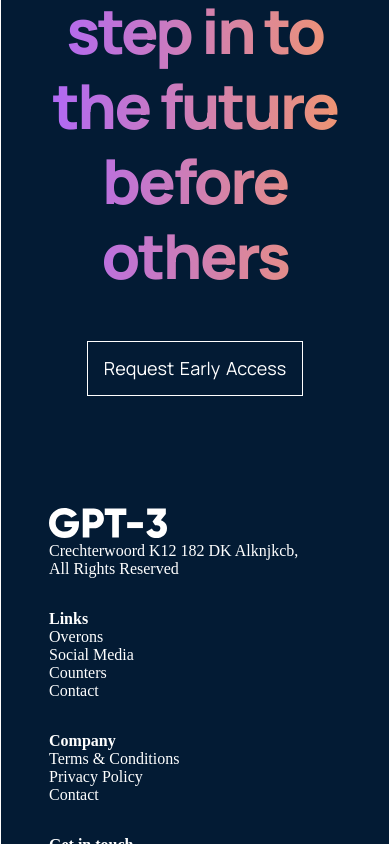
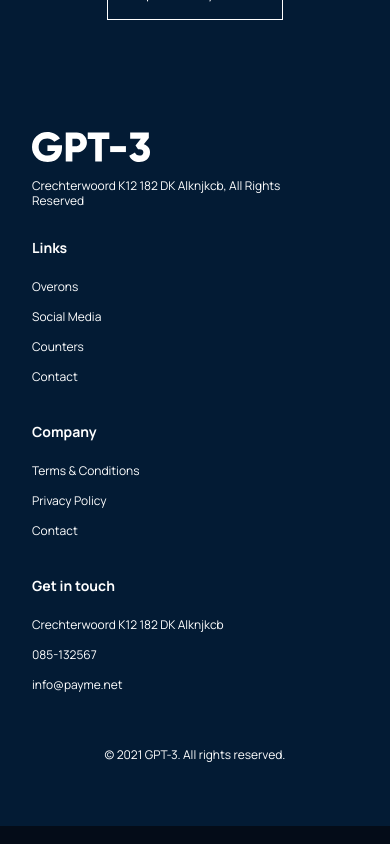
Before and after one commit to RyanSyme/GPT3, a React (Create React App) app: page / in a window 390 px wide. Shown: the part 7460-8304 px from the top of the page. Built offline with nearby package versions, Linux system fonts and the light colour scheme.

Commit message:
add css and @media to footer

```diff
--- a/src/containers/footer/Footer.jsx
+++ b/src/containers/footer/Footer.jsx
@@ -12,7 +12,7 @@ const Footer = () => {
                 <p>Request Early Access</p>
             </div>
             <div className='gpt3__footer-links'>
-                <div className='gpt3__footer-logo'>
+                <div className='gpt3__footer-links_logo'>
                     <img src={gpt3Logo} alt='Logo'/>
                     <p>Crechterwoord K12 182 DK Alknjkcb, All Rights Reserved</p>
                 </div>
--- a/src/containers/footer/footer.css
+++ b/src/containers/footer/footer.css
@@ -1,8 +1,4 @@
 .gpt3__footer {
-    border: 1px solid white;
-    color: white;
-
-
     display: flex;
     flex-direction: column;
     justify-content: center;
@@ -63,3 +59,82 @@
     display: flex;
     flex-direction: column;
 }
+
+.gpt3__footer-links_logo img {
+    width: 118px;
+    height: 30px;
+    margin-bottom: 1rem;
+}
+
+.gpt3__footer-links_logo p {
+    font-family: var(--font-family);
+    font-size: 12px;
+    line-height: 15px;
+    color: #fff;
+}
+
+.gpt3__footer-links_div {
+    display: flex;
+    justify-content: flex-start;
+    flex-direction: column;
+}
+
+.gpt3__footer-links_div h4 {
+    font-family: var(--font-family);
+    font-size: 14px;
+    line-height: 16px;
+    color: #FFF;
+    margin-bottom: 1rem;
+}
+
+.gpt3__footer-links_div p {
+    font-family: var(--font-family);
+    font-size: 12px;
+    line-height: 14px;
+    color: #FFF;
+    margin: 0.5rem 0;
+    cursor: pointer;
+}
+
+.gpt3__footer-copyright {
+    margin-top: 2rem;
+    text-align: center;
+    width: 100%;
+}
+
+.gpt3__footer-copyright p {
+    font-family: var(--font-family);
+    font-size: 12px;
+    line-height: 14px;
+    color: #FFF;
+}
+
+@media (max-width: 850px) {
+    .gpt3__footer-heading h1 {
+        font-size: 44px;
+        line-height: 50px;
+    }
+}
+
+@media (max-width: 550px) {
+    .gpt3__footer-heading h1 {
+        font-size: 34px;
+        line-height: 42px;
+    }
+
+    .gpt3__footer-links div {
+        margin: 1rem 0;
+    }
+
+    .gpt3__footer-btn p {
+        font-size: 14px;
+        line-height: 20px;
+    }
+}
+
+@media (max-width: 400px) {
+    .gpt3__footer-heading h1 {
+        font-size: 27px;
+        line-height: 38px;
+    }
+}
```
